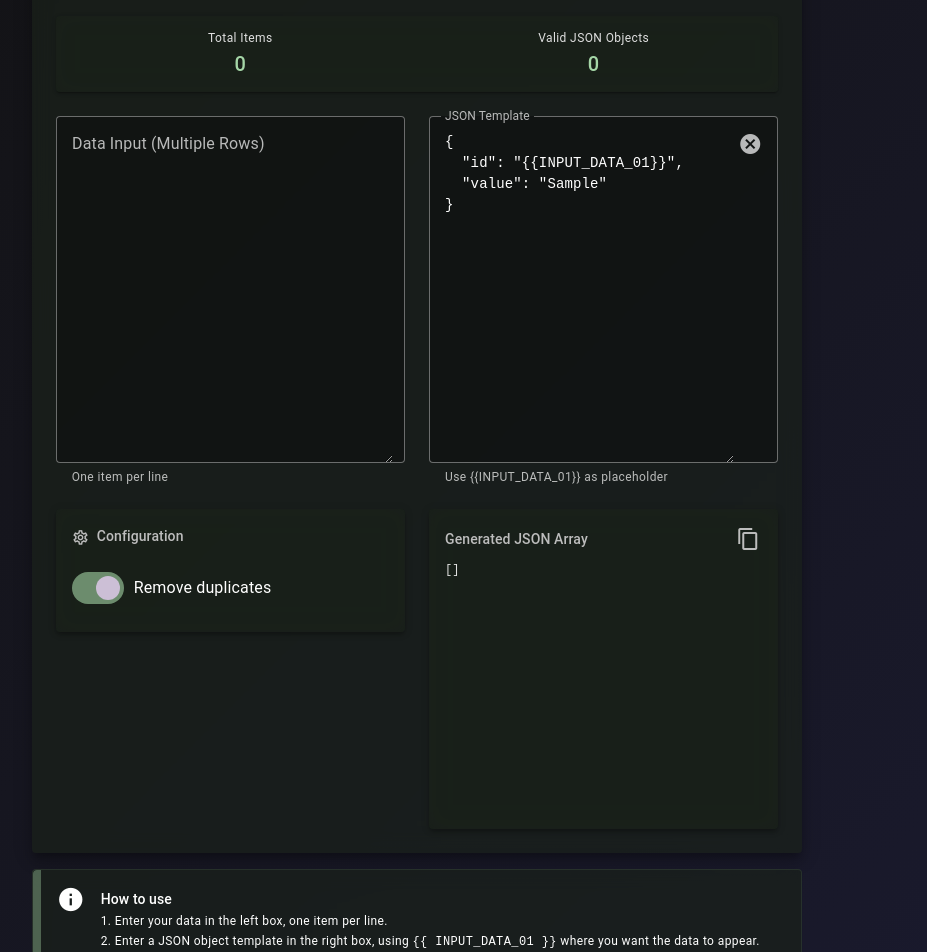
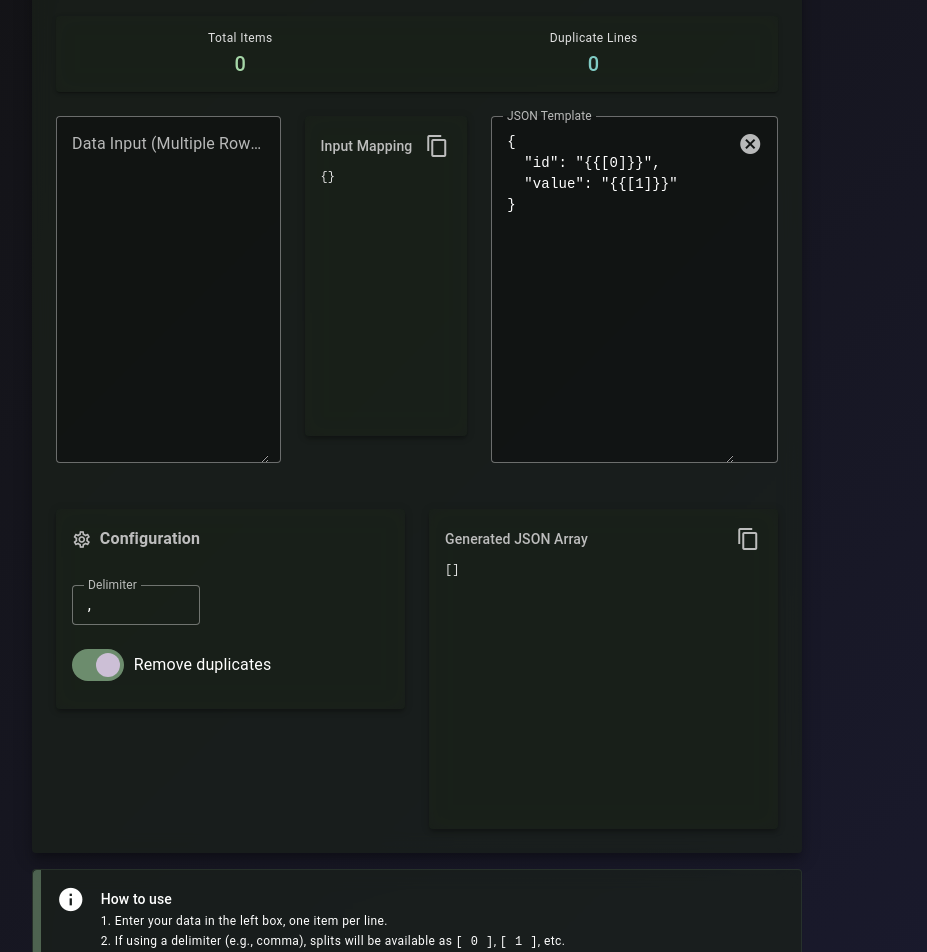
Before and after one commit to jonathanlawhh/toolbox, a Nuxt app: page /json-generator in a window 1280 px wide. Shown: the part 230-1182 px from the top of the page, without its empty margins (223-1150 px from the left). Built offline with nearby package versions, Linux system fonts and the light colour scheme.

Commit message:
JSON generator to dynamically replace more values

```diff
--- a/app.vue
+++ b/app.vue
@@ -10,9 +10,9 @@
       <v-btn to="/" variant="text" class="text-grey-lighten-1 mr-2">
         Home
       </v-btn>
-      <v-btn to="/jsonmap" variant="text" class="text-grey-lighten-1 mr-2">
+      <!-- <v-btn to="/jsonmap" variant="text" class="text-grey-lighten-1 mr-2">
         JSON Mapping
-      </v-btn>
+      </v-btn> -->
       <v-btn to="/json-generator" variant="text" class="text-grey-lighten-1 mr-4">
         JSON Generator
       </v-btn>
--- a/pages/index.vue
+++ b/pages/index.vue
@@ -11,13 +11,13 @@
 
                 <v-row>
                     <v-col cols="12" md="6">
-                        <v-card class="glass-card pa-6" elevation="4" hover to="/jsonmap">
+                        <v-card class="glass-card pa-6" elevation="4" hover to="/json-generator">
                             <div class="d-flex align-center mb-3">
                                 <v-icon size="large" color="primary" class="mr-3">mdi-code-json</v-icon>
-                                <h2 class="text-h5 text-grey-lighten-1">JSON Mapping</h2>
+                                <h2 class="text-h5 text-grey-lighten-1">JSON Generator</h2>
                             </div>
                             <p class="text-body-2 text-grey-lighten-2">
-                                Transform JSON data using custom schema mappings
+                                JSON generator based on data input
                             </p>
                         </v-card>
                     </v-col>
--- a/pages/json-generator.vue
+++ b/pages/json-generator.vue
@@ -20,33 +20,38 @@
                                         <div class="text-h6 text-primary">{{ stats.totalItems }}</div>
                                     </v-col>
                                     <v-col cols="6">
-                                        <div class="text-caption text-grey-lighten-2">Valid JSON Objects</div>
-                                        <div class="text-h6 text-success">{{ stats.validItems }}</div>
+                                        <div class="text-caption text-grey-lighten-2">Duplicate Lines</div>
+                                        <div class="text-h6 text-secondary">{{ stats.duplicateLines }}</div>
                                     </v-col>
                                 </v-row>
                             </v-card>
                         </v-col>
 
-                        <v-col cols="12" md="6">
+                        <v-col cols="12" md="4">
                             <v-textarea v-model="dataInput" label="Data Input (Multiple Rows)" variant="outlined"
-                                rows="15" class="code-font" color="primary" bg-color="rgba(0,0,0,0.3)"
-                                hint="One item per line" persistent-hint clearable
+                                rows="15" class="code-font" color="primary" bg-color="rgba(0,0,0,0.3)" clearable
                                 @blur="copyResultOnBlur"></v-textarea>
                         </v-col>
 
-                        <v-col cols="12" md="6">
+                        <v-col cols="12" md="3">
+                            <OutputCard title="Input Mapping" :content="idMapping" />
+                        </v-col>
+
+                        <v-col cols="12" md="5">
                             <v-textarea v-model="jsonTemplate" label="JSON Template" variant="outlined" rows="15"
-                                class="code-font" color="secondary" bg-color="rgba(0,0,0,0.3)"
-                                hint="Use {{INPUT_DATA_01}} as placeholder" persistent-hint clearable
+                                class="code-font" color="secondary" bg-color="rgba(0,0,0,0.3)" clearable
                                 @blur="copyResultOnBlur"></v-textarea>
                         </v-col>
 
                         <v-col cols="12" md="6">
                             <v-card class="glass-card pa-4" elevation="4">
-                                <div class="text-subtitle-2 mb-3 text-grey-lighten-1">
+                                <div class="text-subtitle-1 font-weight-bold mb-8 text-grey-lighten-1">
                                     <v-icon size="small" class="mr-1">mdi-cog-outline</v-icon>
                                     Configuration
                                 </div>
+                                <v-text-field v-model="delimiter" label="Delimiter" variant="outlined" density="compact"
+                                    hide-details class="mb-3" placeholder="," max-width="128px"
+                                    hint="Character to split each line by"></v-text-field>
                                 <v-switch v-model="removeDuplicates" label="Remove duplicates" color="primary" inset
                                     hide-details></v-switch>
                             </v-card>
@@ -63,12 +68,10 @@
                     <div class="text-subtitle-2">How to use</div>
                     <div class="text-caption">
                         1. Enter your data in the left box, one item per line.<br>
-                        2. Enter a JSON object template in the right box, using <code v-pre>{{ INPUT_DATA_01 }}</code>
-                        where
-                        you
-                        want the
-                        data to appear.<br>
-                        3. The tool will generate a JSON array containing one object for each line of data.
+                        2. If using a delimiter (e.g., comma), splits will be available as <code>{{ [0] }}</code>,
+                        <code>{{ [1] }}</code>, etc.<br>
+                        3. Enter a JSON object template in the right box.<br>
+                        4. The tool will generate a JSON array containing one object for each line of data.
                     </div>
                 </v-alert>
 
@@ -92,28 +95,69 @@ useHead({
 })
 
 const dataInput = ref('')
-const jsonTemplate = ref('{\n  "id": "{{INPUT_DATA_01}}",\n  "value": "Sample"\n}')
+const jsonTemplate = ref('{\n  "id": "{{[0]}}",\n  "value": "{{[1]}}"\n}')
+const delimiter = ref(',')
 const removeDuplicates = ref(true)
 const snackbar = ref(false)
 
+const processTemplate = (template: string, line: string, delim: string) => {
+    let tailored = template
+    const trimmedLine = line.trim()
+
+    let parts = [trimmedLine]
+    // If no delimeter, return the whole line
+    if (delim) {
+        parts = trimmedLine.split(delim).map(p => p.trim())
+    }
+
+    tailored = tailored.replace(/{{(\[(\d+)\])}}/g, (match, fullGroup, indexStr) => {
+        const index = parseInt(indexStr, 10)
+        return parts[index] !== undefined ? parts[index] : ''
+    })
+
+    return tailored
+}
+
 const stats = computed(() => {
     const lines = dataInput.value ? dataInput.value.split(/\r?\n/).filter(l => l.trim() !== '') : []
-    // We calculate valid items based on whether the substitution result is valid JSON
-    let valid = 0
+    const lineCount = new Map<string, number>()
+
     lines.forEach(line => {
-        const tailored = jsonTemplate.value.replace(/{{INPUT_DATA_01}}/g, line.trim())
-        try {
-            JSON.parse(tailored)
-            valid++
-        } catch (e) {
-            // invalid
+        const trimmed = line.trim()
+        lineCount.set(trimmed, (lineCount.get(trimmed) || 0) + 1)
+    })
+
+    let duplicates = 0
+    lineCount.forEach(count => {
+        if (count > 1) {
+            duplicates += count - 1
         }
     })
 
     return {
         totalItems: lines.length,
-        validItems: valid
+        duplicateLines: duplicates
     }
+})
+
+const idMapping = computed(() => {
+    if (!dataInput.value || !jsonTemplate.value) return '{}'
+
+    const lines = dataInput.value.split(/\r?\n/)
+    const firstLine = lines[0]
+
+    // If no delimeter, return the whole line
+    if (!delimiter.value) return JSON.stringify({ '{{[0]}}': firstLine }, null, 2)
+
+    const valueMap = firstLine.split(delimiter.value)
+
+    let idMap: Record<string, string> = {}
+    for (let i = 0; i < valueMap.length; i++) {
+        const tmpMapId = '{{[' + i.toString() + ']}}'
+        idMap[tmpMapId] = valueMap[i]
+    }
+
+    return JSON.stringify(idMap, null, 2)
 })
 
 const generatedJson = computed(() => {
@@ -129,35 +173,14 @@ const generatedJson = computed(() => {
     const objects: any[] = []
 
     lines.forEach(line => {
-        const trimmedLine = line.trim() // Trim the input data usually
-        // Simple string replacement
-        const tailored = jsonTemplate.value.replace(/{{INPUT_DATA_01}}/g, trimmedLine)
+        const tailored = processTemplate(jsonTemplate.value, line, delimiter.value)
 
         try {
             // Try to parse as JSON to ensure we output a valid JSON array of objects
             const parsed = JSON.parse(tailored)
             objects.push(parsed)
         } catch (e) {
-            // If it fails to parse (e.g. user made strings without quotes), we can't easily include it in a purely valid JSON array
-            // without it being a string or fixing it.
-            // For now, let's include it if it's a "string" but since we want an array of objects/mixed,
-            // maybe we just push a placeholder or the raw string if the user intends that?
-            // But typically "JSON Generator" implies structural validity.
-            // Let's create a fallback object including error or just skip?
-            // User request: "replace... combine... output".
-            // If the template is just a string `{{INPUT_DATA_01}}` (no quotes), result might be `value`.
-            // If that's not valid JSON (like a string without quotes), JSON.parse fails.
-
-            // Let's be lenient: If parse fails, treat the whole tailored string as a string value?
-            // No, that might confuse structure.
-            // Let's just try to fix common issues or just ignore?
-            // Better strategy: If we can't parse it, we don't add it to the 'real' JSON array but maybe we should show an error?
-            // Given the tool nature, let's just attempt to push a string representation if object parse fails,
-            // or simplisticly: just push the raw string if it looks like a primitive, otherwise skip.
-            // Actually, safest is to just output what we can.
-            // Let's push an error object? { "error": "Invalid JSON", "raw": ... }?
-            // Or just skip.
-            // Let's just ignore invalid ones to keep the array valid, but the stats show mismatch.
+            // Ignore invalid JSON
         }
     })
 
```
Also changed, not shown: 1 other file (tests, documents, lock files or other folders).
